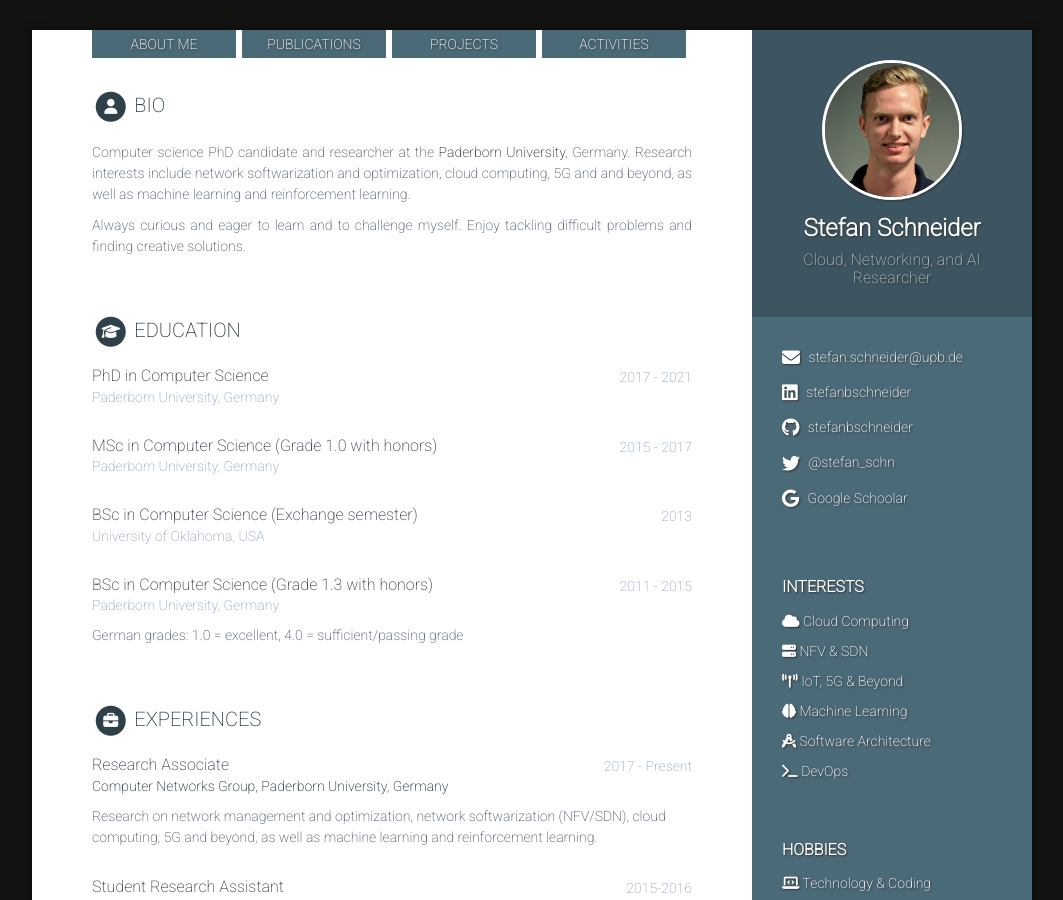
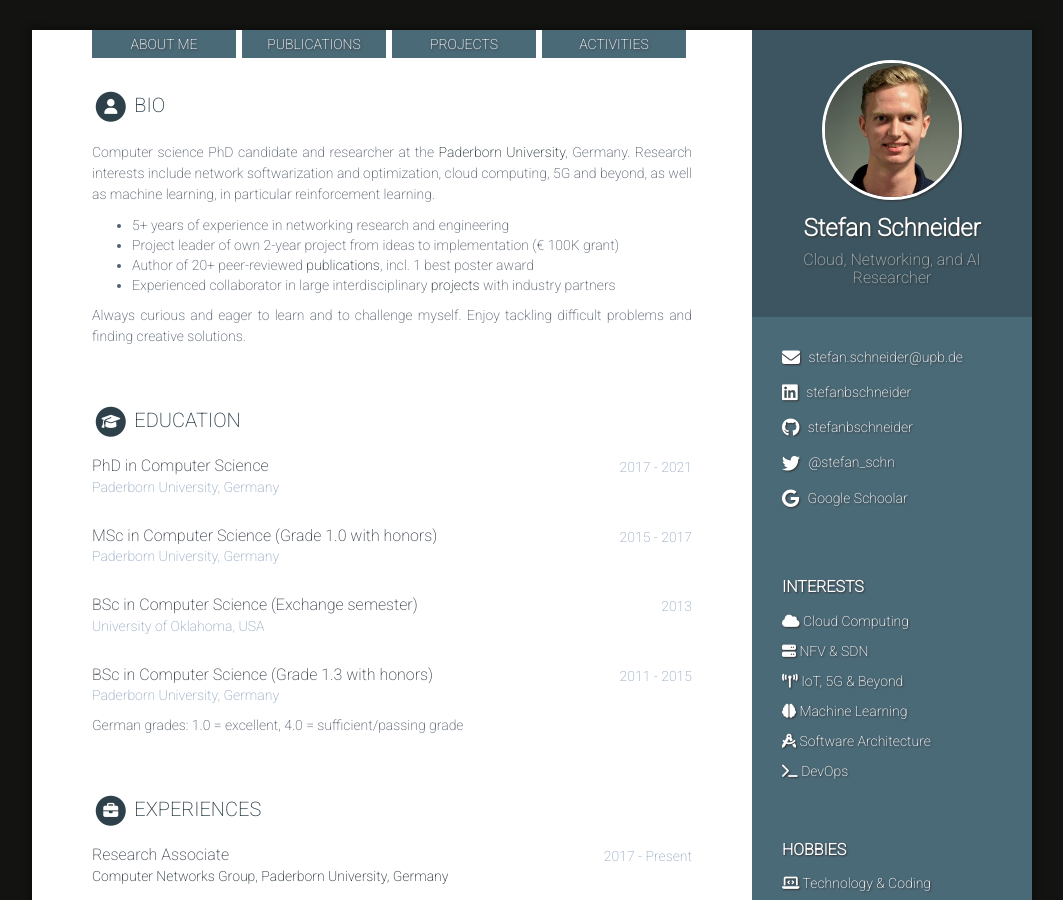
Before and after one commit to stefanbschneider/stefanbschneider.github.io, a Jekyll site: the page built from index.html, in a window 1280 px wide and 900 px high. Shown: the whole window, without its empty margins (108-1171 px from the left). Built offline with Jekyll 4.4.1, drawn with Linux system fonts in a browser that asks for light colours; nearby versions of some CDN libraries.

Commit message:
improved bio

```diff
--- a/_data/data.yml
+++ b/_data/data.yml
@@ -76,8 +76,13 @@ career-profile:
     summary: |
       Computer science PhD candidate and researcher at the [Paderborn University](https://cs.uni-paderborn.de/en/), Germany.
       Research interests include network softwarization
-      and optimization, cloud computing, 5G and and beyond, as well as
-      machine learning and reinforcement learning.
+      and optimization, cloud computing, 5G and beyond, as well as
+      machine learning, in particular reinforcement learning.
+
+      - 5+ years of experience in networking research and engineering
+      - Project leader of own 2-year project from ideas to implementation (€ 100K grant)
+      - Author of 20+ peer-reviewed [publications](publications), incl. 1 best poster award
+      - Experienced collaborator in large interdisciplinary [projects](projects) with industry partners
 
       Always curious and eager to learn and to challenge myself.
       Enjoy tackling difficult problems and finding creative solutions.
```
